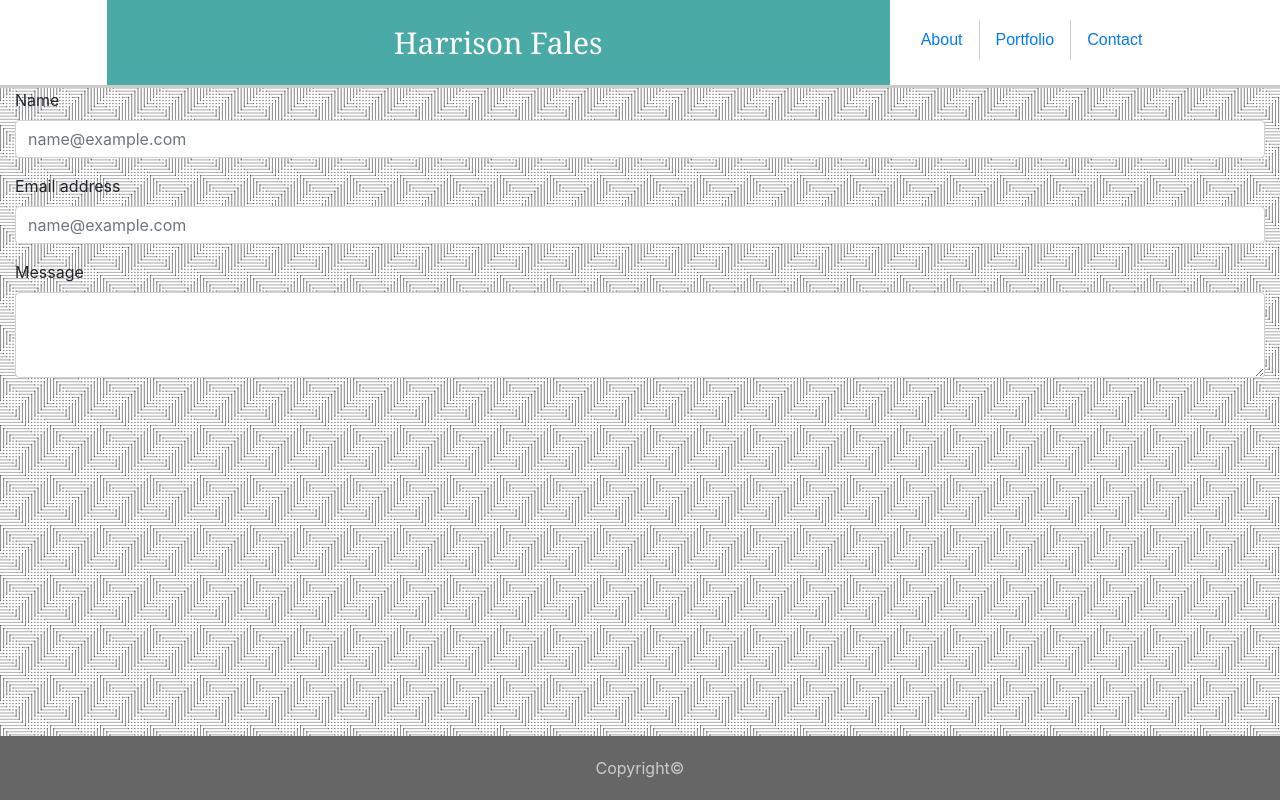
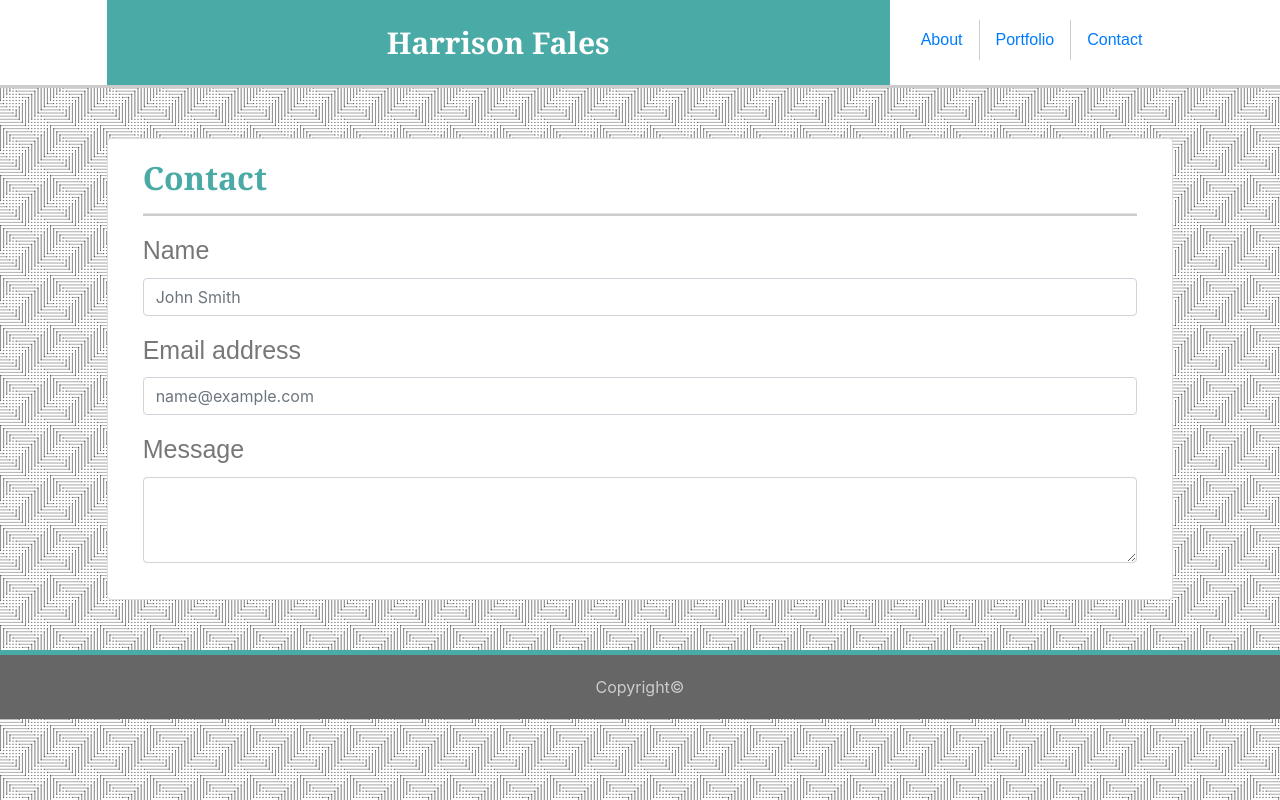
Before and after one commit to harblesin/Bootstrap-Portfolio, a plain HTML site: page contact.html in a window 1280 px wide. Drawn offline with nearby package versions, Linux system fonts and the light colour scheme.

Commit message:
contact page now is a card-body, placeholders show proper fields, footer is now static and spacing is appropriate

```diff
--- a/assets/css/style.css
+++ b/assets/css/style.css
@@ -13,12 +13,19 @@
 
 .nav {
   margin-top: 20px;
+  margin-bottom: 20px;
+
   font-family: Arial, "Helvetica Neue", Helvetica, sans-serif;
 }
 
 .topper {
   border-bottom: 3px solid #cccccc;
   background-color: white;
+  margin-bottom: 50px;
+}
+
+hr {
+  border-bottom: 2px solid #cccccc;
 }
 
 body {
@@ -29,9 +36,11 @@ body {
 .footer {
   background-color: #666666;
   color: #cccccc;
-  position: fixed;
+  position: static;
   bottom: 0;
   left: 0;
+  margin-top: 50px;
+  border-top: 5px solid #4aaaa5;
 }
 
 .content {
@@ -42,5 +51,14 @@ body {
   margin-bottom: 300px;
 }
 
-.nav {
+.card-title {
+  font-family: Georgia, "Times New Roman", Times, serif;
+  font-weight: bold;
+  color: #4aaaa5;
 }
+
+label {
+  font-family: Arial, Helvetica, sans-serif;
+  font-size: 25px;
+  color: #777777;
+}
--- a/contact.html
+++ b/contact.html
@@ -24,12 +24,12 @@
         <!--The header does not completely span the entire screen and does not collapse properly and
         should at one point have the navigation or links to other pages appear beneath the header-->
 
-        <div class="col-1"></div>
-        <div class="card-body text-center header col-md-auto">
-          Harrison Fales
+        <div class="col-sm-1"></div>
+        <div class="card-body text-center header col-sm-auto">
+          <strong>Harrison Fales</strong>
         </div>
 
-        <div class="col-md-auto bar">
+        <div class="col-sm-auto bar">
           <ul class="nav">
             <li class="nav-item">
               <a class="nav-link active" href="index.html">About</a>
@@ -42,14 +42,18 @@
             </li>
           </ul>
         </div>
-        <div class="col-1"></div>
+        <div class="col-sm-1"></div>
       </div>
       <!--At this moment I have too much work into the css file, and not enought done to modify the
             bootstrap within the html, this area needs a background div or block to display the forms
         and to appropriate the correct titles and borders and margins-->
 
-      <div class="row ">
-        <div class="col-12">
+      <div class="row">
+        <div class="col-1"></div>
+        <div class="col-10 card">
+          <div class="card-body">
+            <h2 class="card-title">Contact</h2>
+            <hr />
             <form>
               <div class="form-group">
                 <label for="exampleFormControlInput1">Name</label>
@@ -57,7 +61,7 @@
                   type="email"
                   class="form-control"
                   id="exampleFormControlInput1"
-                placeholder="name@example.com"
+                  placeholder="John Smith"
                 />
               </div>
               <div class="form-group">
@@ -79,6 +83,8 @@
               </div>
             </form>
           </div>
+          <div class="col-1"></div>
+        </div>
       </div>
     </div>
     <!-- footer needs to be anchored correctly to the bottom in response to content-->
```
Lines whose indentation alone changed are shown as unchanged.
